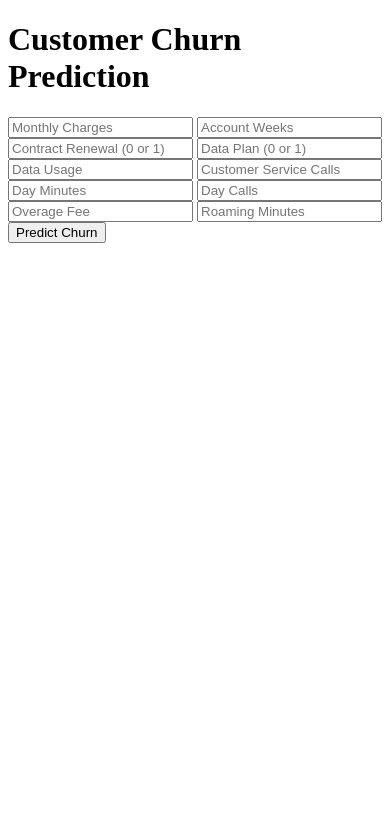
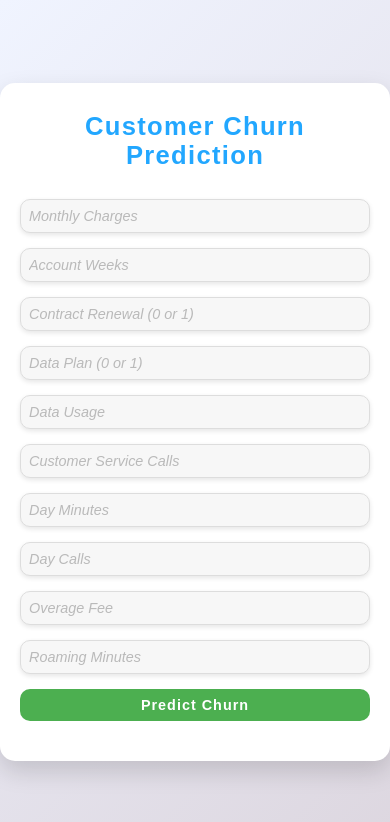
Before and after one commit to 555vedant/ChurnAnalyzer, a plain HTML site: page frontend/index.html in a window 390 px wide. Drawn offline with Linux system fonts and the light colour scheme.

Commit message:
Enhancement:Fixed issue(#6)

```diff
--- a/frontend/index.html
+++ b/frontend/index.html
@@ -4,73 +4,30 @@
     <meta charset="UTF-8" />
     <meta name="viewport" content="width=device-width, initial-scale=1.0" />
     <title>Customer Churn Prediction</title>
+    <!-- css link -->
+    <link rel="stylesheet" href="style.css">
 </head>
 <body>
+    <div class="container">
         <h1>Customer Churn Prediction</h1>
         <form id="churnForm">
             <input type="number" name="MonthlyCharge" placeholder="Monthly Charges" required step="0.01" />
-        <input type="number" name="AccountWeeks" placeholder="Account Weeks" required />
-        <input type="number" name="ContractRenewal" placeholder="Contract Renewal (0 or 1)" required />
-        <input type="number" name="DataPlan" placeholder="Data Plan (0 or 1)" required />
-        <input type="number" name="DataUsage" placeholder="Data Usage" required step="0.01" />
-        <input type="number" name="CustServCalls" placeholder="Customer Service Calls" required />
-        <input type="number" name="DayMins" placeholder="Day Minutes" required step="0.01" />
-        <input type="number" name="DayCalls" placeholder="Day Calls" required />
-        <input type="number" name="OverageFee" placeholder="Overage Fee" required step="0.01" />
-        <input type="number" name="RoamMins" placeholder="Roaming Minutes" required step="0.01" />
+            <input type="number" name="AccountWeeks" placeholder="Account Weeks" required min="0" />
+            <input type="number" name="ContractRenewal" placeholder="Contract Renewal (0 or 1)" required min="0" max="1" />
+            <input type="number" name="DataPlan" placeholder="Data Plan (0 or 1)" required min="0" max="1" />
+            <input type="number" name="DataUsage" placeholder="Data Usage" required step="0.01" min="0" />
+            <input type="number" name="CustServCalls" placeholder="Customer Service Calls" required min="0" />
+            <input type="number" name="DayMins" placeholder="Day Minutes" required step="0.01" min="0" />
+            <input type="number" name="DayCalls" placeholder="Day Calls" required min="0" />
+            <input type="number" name="OverageFee" placeholder="Overage Fee" required step="0.01" min="0" />
+            <input type="number" name="RoamMins" placeholder="Roaming Minutes" required step="0.01" min="0" />
             <button type="submit">Predict Churn</button>
         </form>
 
         <div id="result"></div>
+    </div>
 
-    <script>
-        document.getElementById("churnForm").addEventListener("submit", async function (e) {
-            e.preventDefault(); // Prevent the form from submitting the traditional way
-
-            // Collect form data into an object
-            const formData = new FormData(this);
-            const data = Object.fromEntries(formData);
-
-
-            // Parse all form data values to appropriate types
-            const parsedData = {
-                MonthlyCharge: parseFloat(data.MonthlyCharge),
-                AccountWeeks: parseInt(data.AccountWeeks),
-                ContractRenewal: parseInt(data.ContractRenewal),
-                DataPlan: parseInt(data.DataPlan),
-                DataUsage: parseFloat(data.DataUsage),
-                CustServCalls: parseInt(data.CustServCalls),
-                DayMins: parseFloat(data.DayMins),
-                DayCalls: parseInt(data.DayCalls),
-                OverageFee: parseFloat(data.OverageFee),
-                RoamMins: parseFloat(data.RoamMins),
-            };
-
-
-            try {
-                const response = await fetch("http://localhost:8080/api/predict", {
-                    method: "POST",
-                    headers: {
-                        "Content-Type": "application/json",
-                    },
-                    body: JSON.stringify(parsedData),
-                });
-
-                if (!response.ok) {
-                    throw new Error(`HTTP error! Status: ${response.status}`);
-                }
-
-                const result = await response.json();
-                // Display result
-                document.getElementById("result").innerText =
-                    result.prediction === 1 ? "Churn" : "No Churn";
-
-            } catch (error) {
-                console.error("Error:", error);
-                document.getElementById("result").innerText =
-                    "Error occurred while predicting: " + error.message;
-            }
-        });
-    </script>
+    <!-- js link -->
+    <script src="script.js"></script>
 </body>
 </html>
--- /dev/null
+++ b/frontend/script.js
@@ -0,0 +1,46 @@
+alert("Try to make a float value in form of ...X.YZ format for GREAT accuracy ")
+document.getElementById("churnForm").addEventListener("submit", async function (e) {
+    e.preventDefault();
+
+    // Collect form data into an object
+    const formData = new FormData(this);
+    const data = Object.fromEntries(formData);
+
+    // Parse all form data values to appropriate types
+    const parsedData = {
+        MonthlyCharge: parseFloat(data.MonthlyCharge),
+        AccountWeeks: parseInt(data.AccountWeeks),
+        ContractRenewal: parseInt(data.ContractRenewal),
+        DataPlan: parseInt(data.DataPlan),
+        DataUsage: parseFloat(data.DataUsage),
+        CustServCalls: parseInt(data.CustServCalls),
+        DayMins: parseFloat(data.DayMins),
+        DayCalls: parseInt(data.DayCalls),
+        OverageFee: parseFloat(data.OverageFee),
+        RoamMins: parseFloat(data.RoamMins),
+    };
+
+    try {
+        const response = await fetch("http://localhost:8080/api/predict", {
+            method: "POST",
+            headers: {
+                "Content-Type": "application/json",
+            },
+            body: JSON.stringify(parsedData),
+        });
+
+        if (!response.ok) {
+            throw new Error(`HTTP error! Status: ${response.status}`);
+        }
+
+        const result = await response.json();
+
+        document.getElementById("result").innerText =
+            result.prediction === 1 ? "Churn" : "No Churn";
+
+    } catch (error) {
+        console.error("Error:", error);
+        document.getElementById("result").innerText =
+            "Error occurred while predicting: " + error.message;
+    }
+});
--- /dev/null
+++ b/frontend/style.css
@@ -0,0 +1,183 @@
+/* Global styling */
+body {
+    font-family: 'Poppins', Arial, sans-serif;
+    background: linear-gradient(135deg, #e0e7ff, #d3cce3); /* Soft gradient background */
+    display: flex;
+    justify-content: center;
+    align-items: center;
+    height: 100vh;
+    margin: 0;
+    transition: background 0.5s ease-in-out;
+}
+
+/* Main container */
+.container {
+    background-color: #ffffff; /* White background for contrast */
+    padding: 30px; /* Reduced padding for smaller form */
+    border-radius: 15px;
+    box-shadow: 0 10px 25px rgba(0, 0, 0, 0.15); /* Increased shadow depth */
+    width: 300px; /* Reduced width for smaller form */
+    transition: transform 0.3s ease, box-shadow 0.3s ease, background-color 0.3s ease, padding 0.3s ease; /* Added transition for background and padding */
+    position: relative;
+    z-index: 1;
+}
+
+/* Hover effect on container */
+.container:hover {
+    transform: translateY(-12px); /* Lift on hover */
+    box-shadow: 0 12px 30px rgba(0, 0, 0, 0.2);
+    background-color: #f9f9f9; /* Subtle background change on hover */
+    padding: 35px; /* Slight increase in padding on hover */
+}
+
+/* Heading style */
+h1 {
+    text-align: center;
+    font-size: 2rem;
+    color: #22a7ff; /* Changed color to orange */
+    margin-bottom: 20px; /* Reduced margin */
+    letter-spacing: 1.3px;
+    animation: fadeInDown 0.8s ease, move 3s infinite alternate; /* Added move animation */
+}
+
+/* Keyframes for heading movement */
+@keyframes move {
+    0% {
+        transform: translateY(0);
+    }
+    50% {
+        transform: translateY(-10px); /* Move up slightly */
+    }
+    100% {
+        transform: translateY(0);
+    }
+}
+
+/* Form styles */
+form {
+    display: flex;
+    flex-direction: column;
+    gap: 15px; /* Reduced gap for better spacing */
+}
+
+/* Input styling */
+input {
+    padding: 10px; /* Reduced padding for smaller inputs */
+    border-radius: 10px;
+    border: 1px solid #ddd;
+    font-size: 1rem;
+    background-color: #f7f7f7;
+    transition: all 0.4s ease, transform 0.3s ease, background-color 0.3s ease; /* Added more transitions */
+    box-shadow: 0 2px 5px rgba(0, 0, 0, 0.1);
+    position: relative;
+    z-index: 2;
+}
+
+/* Focus state for input fields */
+input:focus {
+    border-color: #4CAF50;
+    outline: none;
+    box-shadow: 0 0 10px rgba(76, 175, 80, 0.2), 0 4px 10px rgba(0, 0, 0, 0.1);
+    background-color: #ffffff; /* Changed to white on focus */
+    transform: scale(1.03); /* Slightly increase size on focus */
+}
+
+/* Input placeholder fade-in effect */
+input::placeholder {
+    color: #aaa;
+    font-style: italic;
+    opacity: 0.8;
+    transition: opacity 0.3s ease;
+}
+
+input:focus::placeholder {
+    opacity: 0.5;
+}
+
+/* Button styling */
+button {
+    background-color: #4CAF50; /* Green button */
+    color: white;
+    font-weight: bold;
+    cursor: pointer;
+    border: none;
+    padding: 12px; /* Reduced padding for smaller buttons */
+    border-radius: 10px;
+    font-size: 1rem;
+    transition: background-color 0.3s ease, box-shadow 0.3s ease, transform 0.3s ease, filter 0.3s ease; /* Added filter transition */
+    letter-spacing: 1px;
+    position: relative;
+    z-index: 2;
+}
+
+/* Hover effect on button */
+button:hover {
+    background-color: #45a049;
+    box-shadow: 0 8px 20px rgba(76, 175, 80, 0.4);
+    transform: translateY(-4px); /* Lift effect on hover */
+    filter: brightness(1.1); /* Slightly brighten button on hover */
+}
+
+/* Button active state */
+button:active {
+    background-color: #3e8e41;
+    transform: translateY(2px); /* Slight depress effect */
+    box-shadow: 0 4px 10px rgba(76, 175, 80, 0.3);
+    filter: brightness(0.9); /* Darken button on active state */
+}
+
+/* Result display styling */
+#result {
+    margin-top: 20px; /* Reduced margin */
+    font-size: 1.2rem;
+    font-weight: bold;
+    text-align: center;
+    color: #ff5722; /* Orange color for result display */
+    animation: fadeInUp 0.8s ease;
+}
+
+/* Animations for fade-in effects */
+@keyframes fadeInDown {
+    from {
+        opacity: 0;
+        transform: translateY(-20px);
+    }
+    to {
+        opacity: 1;
+        transform: translateY(0);
+    }
+}
+
+@keyframes fadeInUp {
+    from {
+        opacity: 0;
+        transform: translateY(20px);
+    }
+    to {
+        opacity: 1;
+        transform: translateY(0);
+    }
+}
+
+/* Interactive design for small screens */
+@media (max-width: 400px) {
+    .container {
+        width: 90%; /* Adjusted width for small screens */
+        padding: 20px; /* Reduced padding */
+    }
+
+    h1 {
+        font-size: 1.6rem;
+    }
+
+    input, button {
+        padding: 8px; /* Reduced padding for smaller screens */
+        font-size: 0.9rem;
+    }
+}
+
+/* Background hover effect */
+body:hover {
+    background: linear-gradient(135deg, #f0f4ff, #ddd7e0);
+    transition: background 0.7s ease-in-out;
+}
```
Lines whose indentation alone changed are shown as unchanged.
